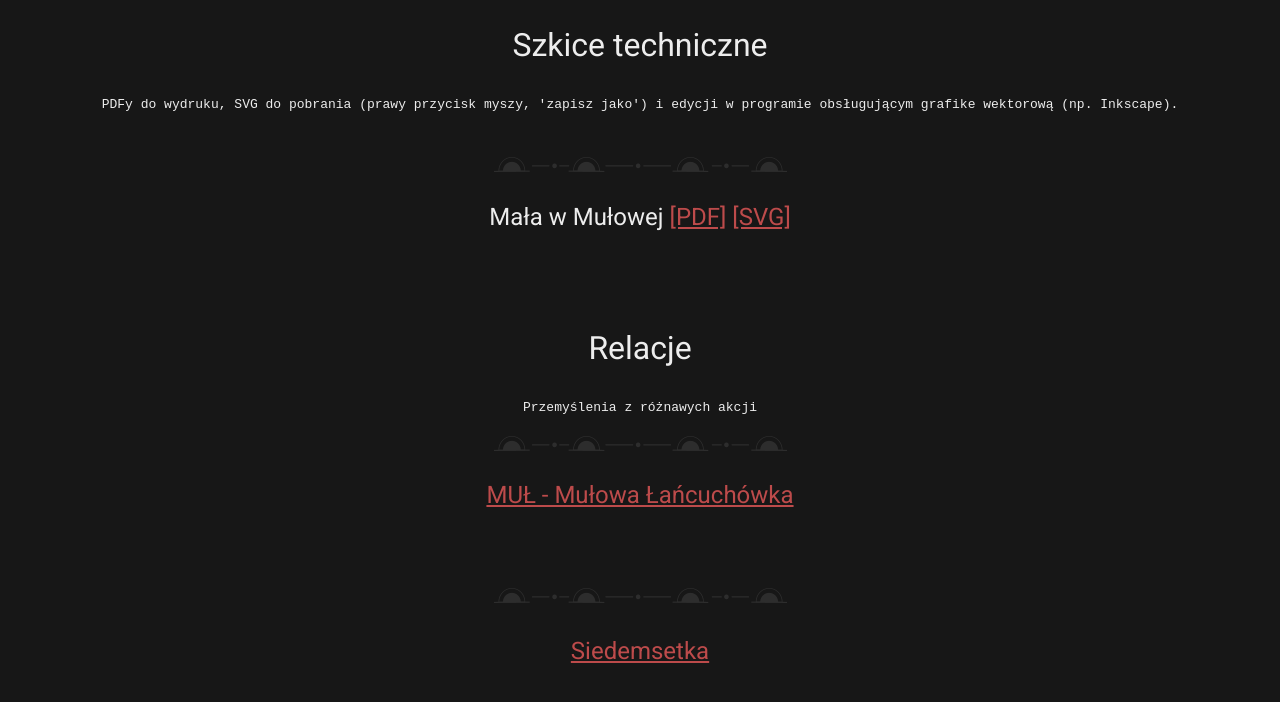
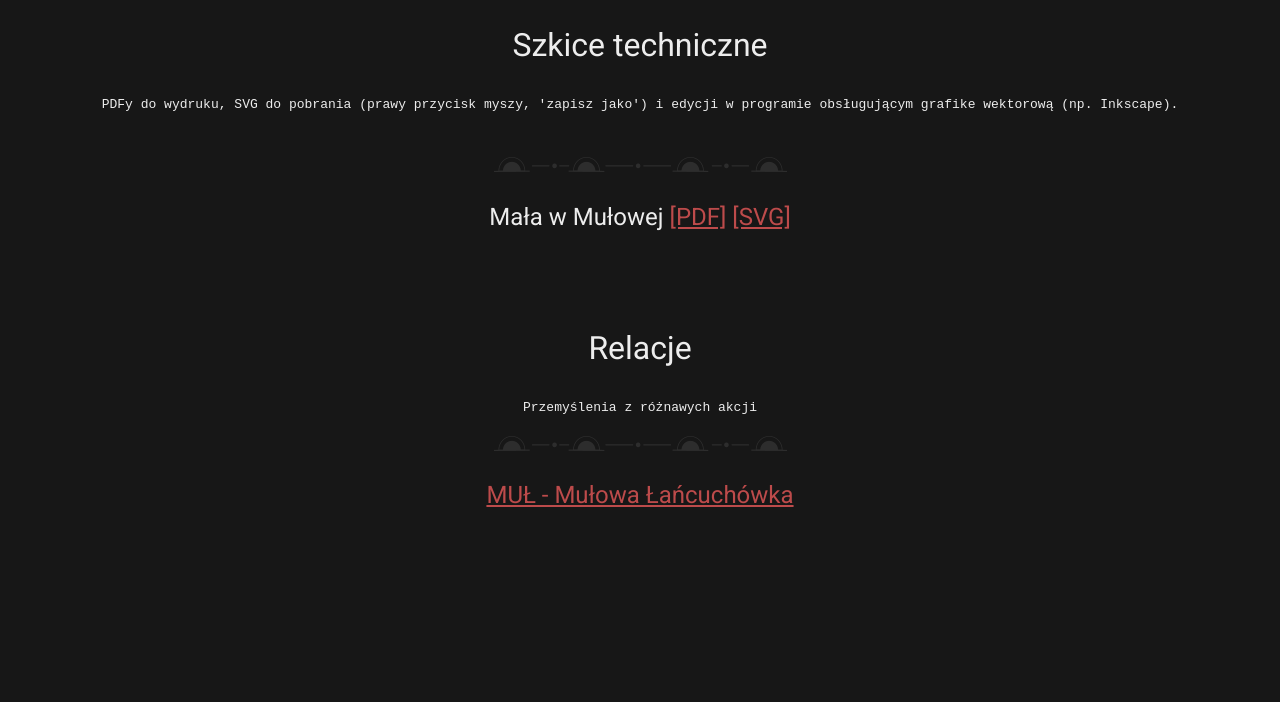
Before and after one commit to dziury/szkice, a Jekyll site: the page built from index.md, in a window 1280 px wide. Shown: the top 702 px of the page. Built offline with Jekyll 4.4.1, drawn with Linux system fonts in a browser that asks for light colours; our own code applies the rules of GitHub Pages for plain Markdown files.

Commit message:
Revert "index md changed"
This reverts commit b6d2f60c8023a5cd21e9068f8d7730202525e078.

```diff
--- a/index.md
+++ b/index.md
@@ -39,11 +39,3 @@
 ![title](Obrazy/site div 3.png)
 
 ## [MUŁ - Mułowa Łańcuchówka](Relacje/MU%C5%81%20-%20Mu%C5%82owa%20%C5%81a%C5%84cuch%C3%B3wka.html)
-
-<div>
-<br>
-</div>
-
-## ![title](Obrazy/site div 3.png)
-
-## [Siedemsetka](Relacje/Siedemsetka.html)
```
Also changed, not shown: Relacje/1500koncept.svg (deleted).
